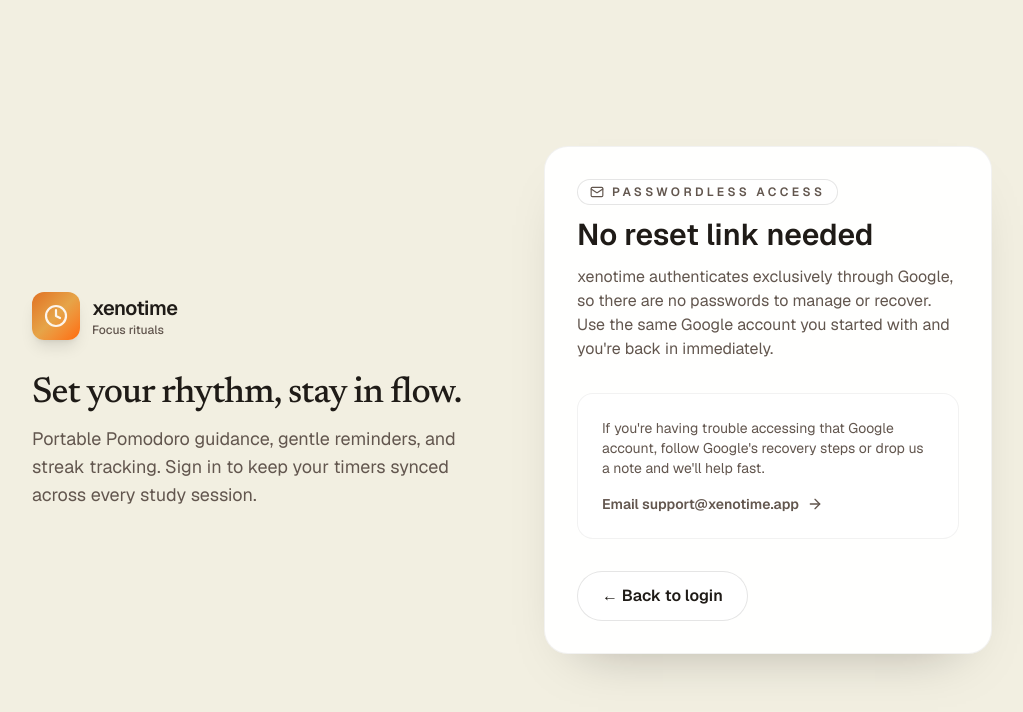
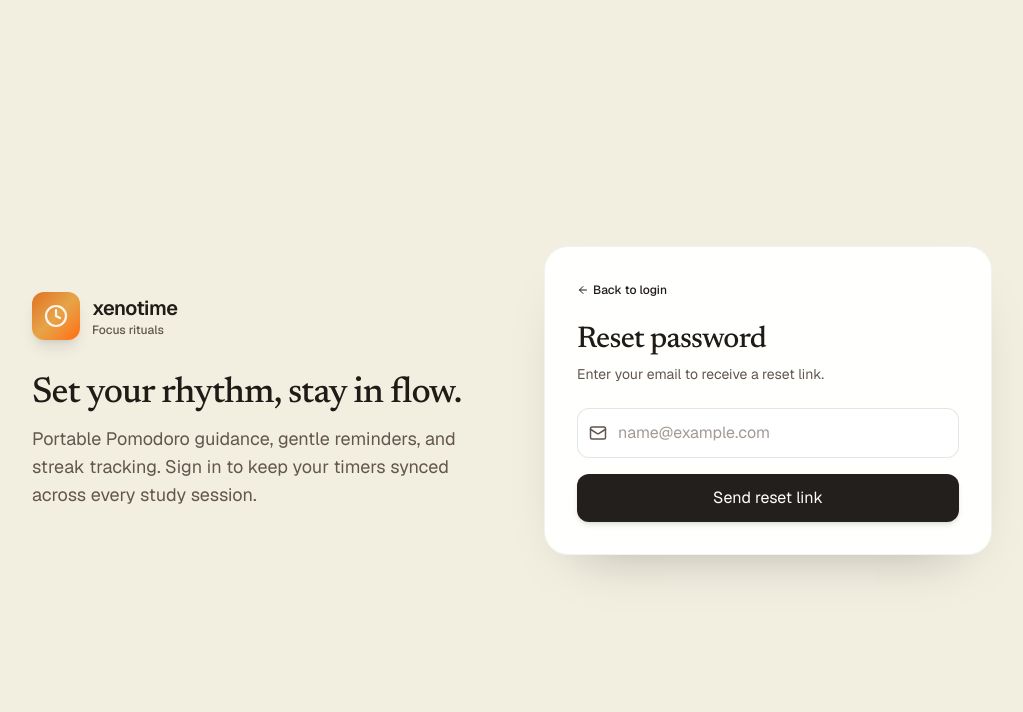
Before and after one commit to shashwtd/xenotime, a Next.js app: page /forgot-password in a window 1280 px wide. Shown: the top 712 px of the page, without its empty margins (128-1151 px from the left). Built offline with nearby package versions, Linux system fonts and the light colour scheme; no server answers.

Commit message:
extra auth pages ie- forgot password and reset password

```diff
--- a/src/app/(auth)/forgot-password/page.tsx
+++ b/src/app/(auth)/forgot-password/page.tsx
@@ -1,42 +1,114 @@
 "use client";
 
+import { FormEvent, useState } from "react";
 import Link from "next/link";
-import { Mail, ArrowRight } from "lucide-react";
+import { motion } from "framer-motion";
+import { Loader2, Mail, ArrowLeft } from "lucide-react";
+import { getSupabaseClient } from "@/lib/supabaseClient";
+
+const supabase = getSupabaseClient();
+
+type Status = "idle" | "loading" | "success" | "error";
 
 export default function ForgotPasswordPage() {
+  const [status, setStatus] = useState<Status>("idle");
+  const [email, setEmail] = useState("");
+  const [message, setMessage] = useState("");
+
+  const handleReset = async (event: FormEvent<HTMLFormElement>) => {
+    event.preventDefault();
+    if (status === "loading") return;
+
+    if (!email) {
+      setStatus("error");
+      setMessage("Please enter your email address.");
+      return;
+    }
+    setStatus("loading");
+    setMessage("");
+
+    const redirectTo = `${window.location.origin}/reset-password`;
+
+    const { error } = await supabase.auth.resetPasswordForEmail(email, {
+      redirectTo,
+    });
+
+    if (error) {
+      setStatus("error");
+      setMessage(error.message);
+      return;
+    }
+
+    setStatus("success");
+    setMessage("Check your email for the password reset link.");
+  };
+
   return (
-    <div className="space-y-8">
-      <div className="space-y-3">
-        <div className="inline-flex w-fit items-center gap-2 rounded-full border border-black/10 bg-white/80 px-3 py-1 text-xs font-semibold uppercase tracking-[0.28em] text-(--accent-soft)">
-          <Mail size={14} />
-          Passwordless access
-        </div>
-        <h2 className="text-3xl font-semibold">No reset link needed</h2>
-        <p className="text-(--accent-soft)">
-          xenotime authenticates exclusively through Google, so there are no passwords to manage or recover. Use the
-          same Google account you started with and you&apos;re back in immediately.
+    <motion.div
+      initial={{ opacity: 0, y: 10 }}
+      animate={{ opacity: 1, y: 0 }}
+      transition={{ duration: 0.4, ease: "easeOut" }}
+      className="w-full space-y-6"
+    >
+      <div className="space-y-1.5 text-center sm:text-left">
+        <Link
+          href="/login"
+          className="mb-6 inline-flex items-center gap-1 text-xs font-medium text-(--accent-soft) hover:text-foreground transition-colors"
+        >
+          <ArrowLeft size={12} />
+          Back to login
+        </Link>
+        <h2 className="font-serif text-3xl font-medium tracking-tight text-foreground">Reset password</h2>
+        <p className="text-sm text-(--accent-soft)">
+          Enter your email to receive a reset link.
         </p>
       </div>
 
-      <div className="space-y-4 rounded-2xl border border-black/5 bg-white/80 p-6 text-sm text-(--accent-soft)">
-        <p>
-          If you&apos;re having trouble accessing that Google account, follow Google&apos;s recovery steps or drop us a note
-          and we&apos;ll help fast.
-        </p>
-        <a className="inline-flex items-center gap-2 font-semibold text-(--accent) underline" href="mailto:support@xenotime.app">
-          Email support@xenotime.app
-          <ArrowRight size={16} />
-        </a>
-      </div>
+      <form onSubmit={handleReset} className="space-y-4">
+        <div className="space-y-2">
+          <label htmlFor="email" className="sr-only">Email address</label>
+          <div className="relative">
+            <div className="absolute inset-y-0 left-0 pl-3 flex items-center pointer-events-none text-(--accent-soft)">
+              <Mail size={18} />
+            </div>
+            <input
+              id="email"
+              type="email"
+              value={email}
+              onChange={(event) => setEmail(event.target.value)}
+              placeholder="name@example.com"
+              disabled={status === "loading" || status === "success"}
+              className="block w-full rounded-xl border border-black/10 bg-white pl-10 pr-4 py-3 text-sm text-foreground placeholder:text-(--accent-soft)/60 focus:border-(--accent)/60 focus:outline-none focus:ring-2 focus:ring-(--accent)/30 disabled:cursor-not-allowed disabled:opacity-60 transition-colors"
+              required
+            />
+          </div>
+        </div>
 
-      <div>
-        <Link
-          className="inline-flex items-center justify-center gap-2 rounded-full border border-black/10 bg-white px-6 py-3 font-semibold text-(--accent) transition hover:-translate-y-0.5"
-          href="/login"
+        <button
+          type="submit"
+          disabled={status === "loading" || status === "success"}
+          className="flex w-full cursor-pointer items-center justify-center gap-2 rounded-xl bg-(--accent) px-4 py-3 text-sm font-semibold text-white shadow-md transition-all hover:bg-(--accent)/90 hover:shadow-lg focus:outline-none focus:ring-2 focus:ring-(--accent) focus:ring-offset-2 disabled:cursor-not-allowed disabled:opacity-70"
         >
-          ← Back to login
-        </Link>
-      </div>
-    </div>
+          {status === "loading" ? (
+            <Loader2 className="animate-spin" size={18} />
+          ) : (
+            <span>Send reset link</span>
+          )}
+        </button>
+      </form>
+
+      {message && (
+        <motion.div
+          initial={{ opacity: 0, y: -5 }}
+          animate={{ opacity: 1, y: 0 }}
+          className={`rounded-lg p-3 text-sm ${
+          status === "error"
+            ? "bg-red-50 text-red-600 border border-red-100"
+            : "bg-green-50 text-green-600 border border-green-100"
+        }`}>
+          {message}
+        </motion.div>
+      )}
+    </motion.div>
   );
 }
--- /dev/null
+++ b/src/app/(auth)/reset-password/page.tsx
@@ -0,0 +1,160 @@
+"use client";
+
+import { FormEvent, useEffect, useState } from "react";
+import { useRouter, useSearchParams } from "next/navigation";
+import Link from "next/link";
+import { motion } from "framer-motion";
+import { Loader2, Lock } from "lucide-react";
+import { getSupabaseClient } from "@/lib/supabaseClient";
+
+const supabase = getSupabaseClient();
+
+type Status = "idle" | "loading" | "success" | "error";
+
+export default function ResetPasswordPage() {
+  const router = useRouter();
+  const searchParams = useSearchParams();
+  const [status, setStatus] = useState<Status>("idle");
+  const [password, setPassword] = useState("");
+  const [message, setMessage] = useState("");
+  const [isSessionValid, setIsSessionValid] = useState(false);
+
+  useEffect(() => {
+    const handleSession = async () => {
+      const code = searchParams.get("code");
+      if (code) {
+        const { error } = await supabase.auth.exchangeCodeForSession(code);
+        if (error) {
+          setStatus("error");
+          setMessage("Invalid or expired reset link.");
+        } else {
+          setIsSessionValid(true);
+        }
+      } else {
+        // Check if we already have a session (e.g. implicit flow or already logged in)
+        const { data } = await supabase.auth.getSession();
+        if (data.session) {
+          setIsSessionValid(true);
+        } else {
+          setStatus("error");
+          setMessage("No reset code found. Please request a new link.");
+        }
+      }
+    };
+
+    handleSession();
+  }, [searchParams]);
+
+  const handleUpdatePassword = async (event: FormEvent<HTMLFormElement>) => {
+    event.preventDefault();
+    if (status === "loading") return;
+
+    if (!password) {
+      setStatus("error");
+      setMessage("Please enter a new password.");
+      return;
+    }
+    setStatus("loading");
+    setMessage("");
+
+    const { error } = await supabase.auth.updateUser({
+      password: password,
+    });
+
+    if (error) {
+      setStatus("error");
+      setMessage(error.message);
+      return;
+    }
+
+    setStatus("success");
+    setMessage("Password updated successfully! Redirecting...");
+    setTimeout(() => {
+      router.push("/dashboard");
+    }, 2000);
+  };
+
+  if (!isSessionValid && status !== "error") {
+    return (
+      <div className="flex justify-center py-10">
+        <Loader2 className="animate-spin text-(--accent-soft)" size={24} />
+      </div>
+    );
+  }
+
+  return (
+    <motion.div
+      initial={{ opacity: 0, y: 10 }}
+      animate={{ opacity: 1, y: 0 }}
+      transition={{ duration: 0.4, ease: "easeOut" }}
+      className="w-full space-y-6"
+    >
+      <div className="space-y-1.5 text-center sm:text-left">
+        <h2 className="font-serif text-3xl font-medium tracking-tight text-foreground">Set new password</h2>
+        <p className="text-sm text-(--accent-soft)">
+          Enter your new password below.
+        </p>
+      </div>
+
+      {status === "error" && !isSessionValid ? (
+        <div className="space-y-4">
+          <div className="rounded-lg bg-red-50 p-3 text-sm text-red-600 border border-red-100">
+            {message}
+          </div>
+          <Link
+            href="/forgot-password"
+            className="flex w-full cursor-pointer items-center justify-center gap-2 rounded-xl bg-(--accent) px-4 py-3 text-sm font-semibold text-white shadow-md transition-all hover:bg-(--accent)/90"
+          >
+            Request new link
+          </Link>
+        </div>
+      ) : (
+        <form onSubmit={handleUpdatePassword} className="space-y-4">
+          <div className="space-y-2">
+            <label htmlFor="password" className="sr-only">New Password</label>
+            <div className="relative">
+              <div className="absolute inset-y-0 left-0 pl-3 flex items-center pointer-events-none text-(--accent-soft)">
+                <Lock size={18} />
+              </div>
+              <input
+                id="password"
+                type="password"
+                value={password}
+                onChange={(event) => setPassword(event.target.value)}
+                placeholder="New Password"
+                disabled={status === "loading" || status === "success"}
+                className="block w-full rounded-xl border border-black/10 bg-white pl-10 pr-4 py-3 text-sm text-foreground placeholder:text-(--accent-soft)/60 focus:border-(--accent)/60 focus:outline-none focus:ring-2 focus:ring-(--accent)/30 disabled:cursor-not-allowed disabled:opacity-60 transition-colors"
+                required
+              />
+            </div>
+          </div>
+
+          <button
+            type="submit"
+            disabled={status === "loading" || status === "success"}
+            className="flex w-full cursor-pointer items-center justify-center gap-2 rounded-xl bg-(--accent) px-4 py-3 text-sm font-semibold text-white shadow-md transition-all hover:bg-(--accent)/90 hover:shadow-lg focus:outline-none focus:ring-2 focus:ring-(--accent) focus:ring-offset-2 disabled:cursor-not-allowed disabled:opacity-70"
+          >
+            {status === "loading" ? (
+              <Loader2 className="animate-spin" size={18} />
+            ) : (
+              <span>Update password</span>
+            )}
+          </button>
+        </form>
+      )}
+
+      {message && isSessionValid && (
+        <motion.div
+          initial={{ opacity: 0, y: -5 }}
+          animate={{ opacity: 1, y: 0 }}
+          className={`rounded-lg p-3 text-sm ${
+          status === "error"
+            ? "bg-red-50 text-red-600 border border-red-100"
+            : "bg-green-50 text-green-600 border border-green-100"
+        }`}>
+          {message}
+        </motion.div>
+      )}
+    </motion.div>
+  );
+}
```
